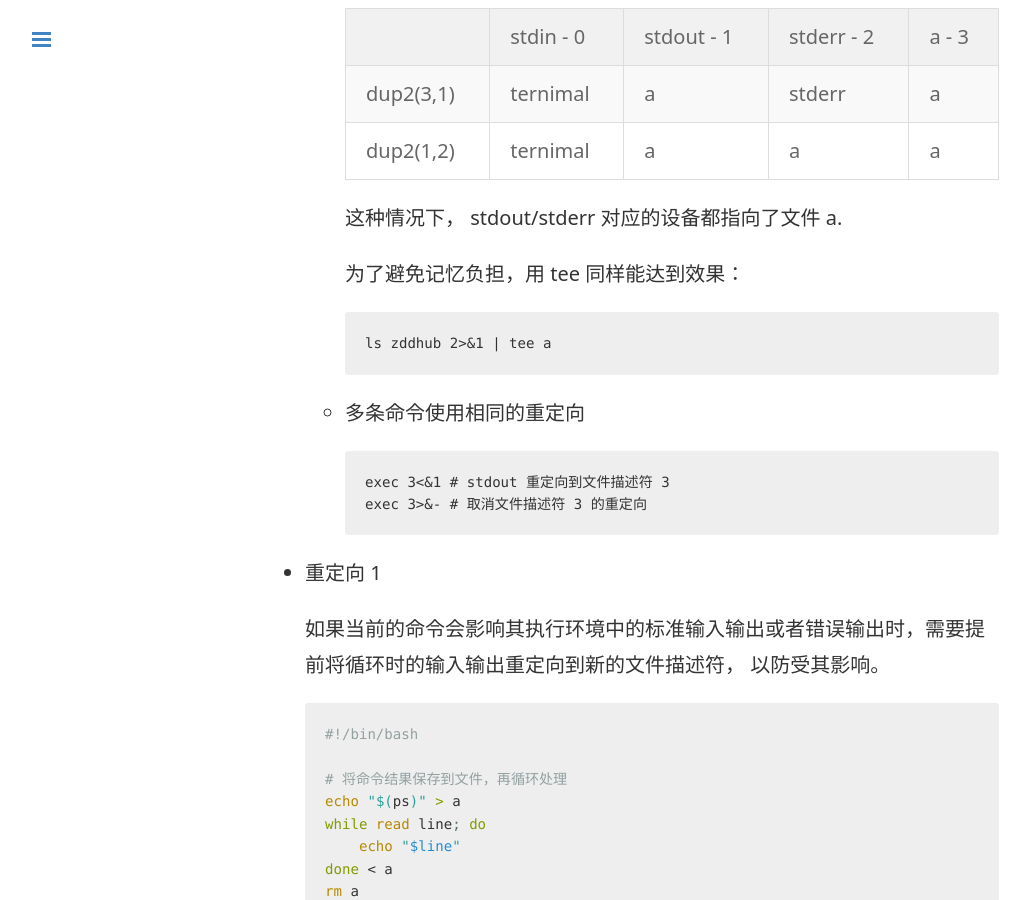
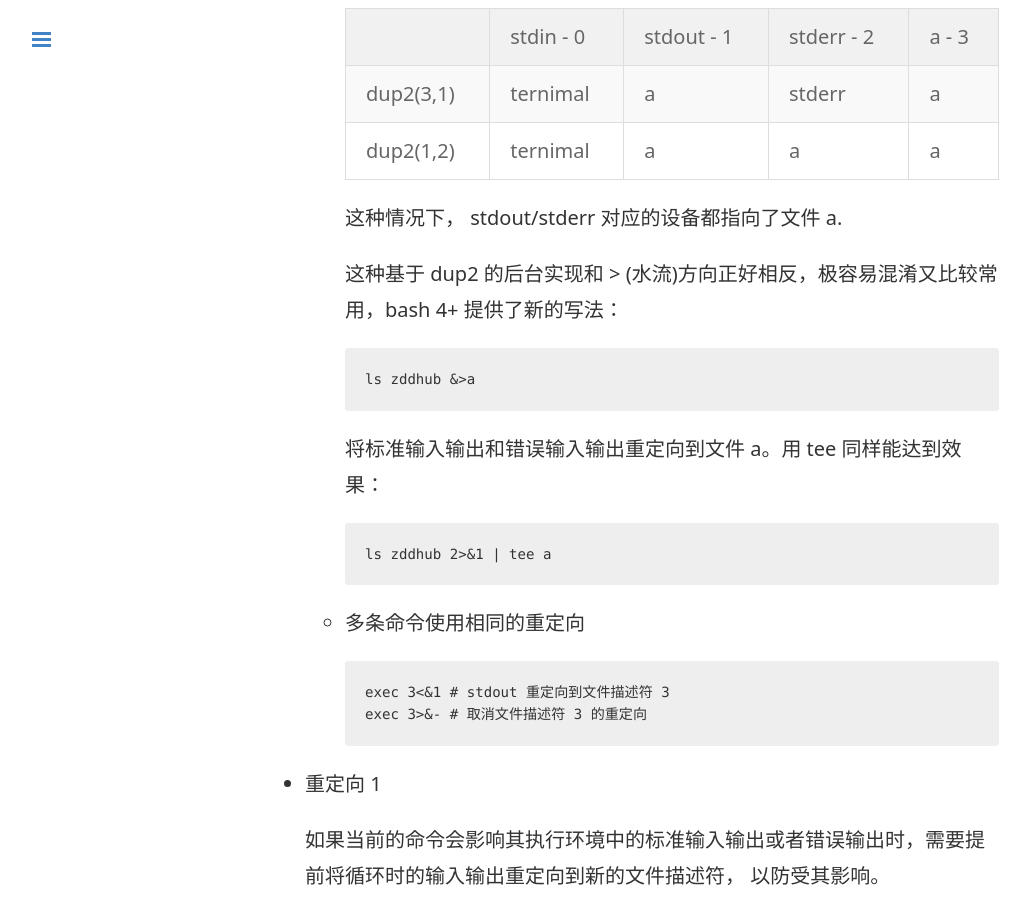
Before and after one commit to zddhub/zddhub.github.io, a Jekyll site: the page built from _posts/2015-03-03-shell.md, in a window 1280 px wide and 900 px high, scrolled down 3547 px. Shown: the whole window, without its empty margins (1-1031 px from the left). Built offline with Jekyll 4.4.1, drawn with Linux system fonts in a browser that asks for light colours; comment, search, counter and statistics services are not loaded.

Commit message:
Update blog: Add new content

```diff
--- a/_posts/2015-03-03-shell.md
+++ b/_posts/2015-03-03-shell.md
@@ -100,6 +100,8 @@ echo "global variable: " $blog # 值为空
 
       shell 实现重定向时使用系统调用 dup2(a,b)： dup2 会创建一个新的文件描述符 b，内容 copy 自 a。如果 b 存在，则先关闭后创建。如果 a, b 相等，则直接返回。
 
+
+
       执行 `ls zddhub 2>&1 >a` 时系统的调用顺序为：
 
           dup2(1, 2)
@@ -130,7 +132,11 @@ echo "global variable: " $blog # 值为空
 
       这种情况下， stdout/stderr 对应的设备都指向了文件 a.
 
-      为了避免记忆负担，用 tee 同样能达到效果：
+      这种基于 dup2 的后台实现和 > (水流)方向正好相反，极容易混淆又比较常用，bash 4+ 提供了新的写法：
+
+          ls zddhub &>a
+
+      将标准输入输出和错误输入输出重定向到文件 a。用 tee 同样能达到效果：
 
           ls zddhub 2>&1 | tee a
 
```
